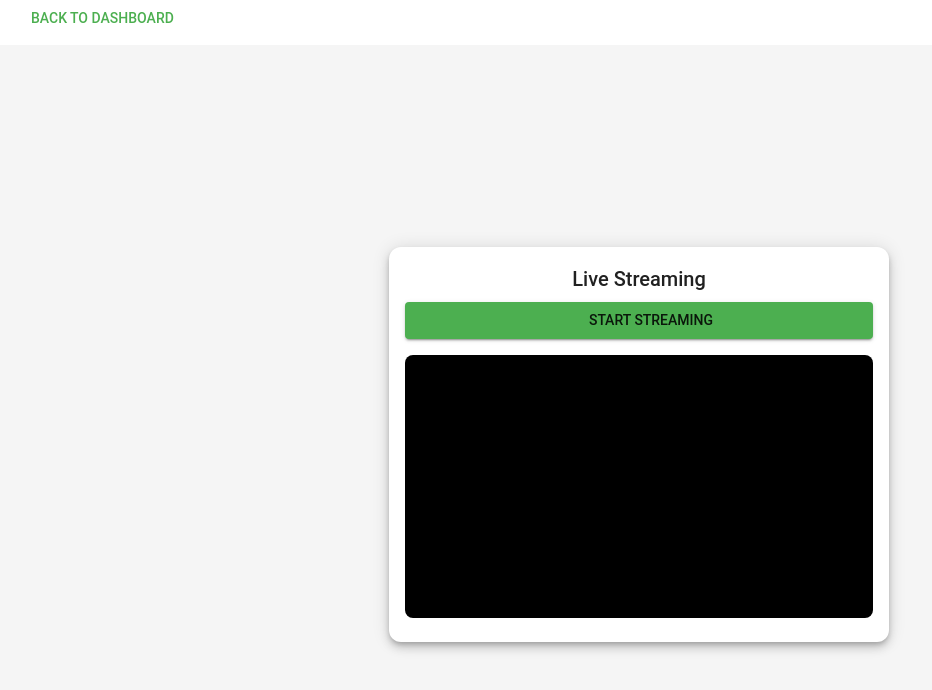
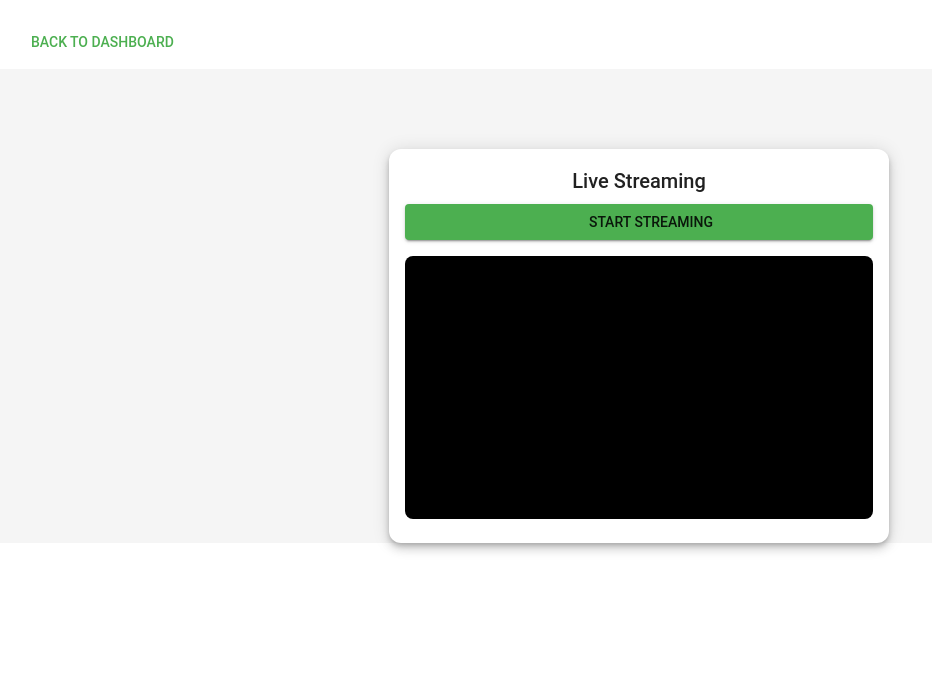
Before and after one commit to sitaramgit/esp32-chick-feeder-react-capacitor, a React (Create React App) app: page /broadcaster in a window 1280 px wide. Shown: the top 690 px of the page, without its empty margins (1-933 px from the left). Built offline with nearby package versions, Linux system fonts and the light colour scheme; some icons are missing.

Commit message:
cros env added

```diff
--- a/package.json
+++ b/package.json
@@ -2,7 +2,6 @@
   "name": "feeder",
   "version": "0.1.0",
   "private": true,
-  "homepage": "https://sitaramgit.github.io/esp32-chick-feeder-react-capacitor",
   "dependencies": {
     "@capacitor/android": "^8.0.0",
     "@capacitor/app": "^8.0.0",
@@ -38,7 +37,9 @@
     "build": "react-scripts build",
     "test": "react-scripts test",
     "eject": "react-scripts eject",
-    "predeploy": "npm run build",
+    "build:mobile": "cross-env PUBLIC_URL=. npm run build",
+    "build:web": "cross-env PUBLIC_URL=https://sitaramgit.github.io/esp32-chick-feeder-react-capacitor npm run build",
+    "predeploy": "npm run build:web",
     "deploy": "gh-pages -d build"
   },
   "eslintConfig": {
@@ -60,6 +61,7 @@
     ]
   },
   "devDependencies": {
+    "cross-env": "^10.1.0",
     "gh-pages": "^6.3.0"
   }
 }
--- a/src/App.tsx
+++ b/src/App.tsx
@@ -3,12 +3,13 @@ import logo from './logo.svg';
 import './App.css';
 import StartStream from './components/StartStream';
 import WatchStream from './components/WatchStream';
-import { Route, Routes } from 'react-router-dom';
+import { HashRouter, Route, Routes } from 'react-router-dom';
 import { Dashboard } from './components/Dashboard';
 import Viewer from './components/Viewer';
 import Broadcaster from './components/Broadcaster';
 import { ThemeProvider, createTheme } from '@mui/material/styles';
 import CssBaseline from '@mui/material/CssBaseline';
+import { Box } from '@mui/material';
 
 const theme = createTheme({
   palette: {
@@ -24,13 +25,21 @@ function App() {
   return (
    <ThemeProvider theme={theme}>
       <CssBaseline />
-    <Routes>
+      <Box
+        sx={{
+          // ───── Main safe area fixes ─────
+          pt: '24px',     // ← status bar / notch
+          pb: '24px',  // ← navigation bar / gesture area
+        }}
+      >
+      <Routes>                                 {/* ← no HashRouter here anymore */}
         <Route path="/" element={<Dashboard />} />
         <Route path="/start" element={<StartStream />} />
         <Route path="/watch" element={<WatchStream />} />
         <Route path="/viewer" element={<Viewer />} />
         <Route path="/broadcaster" element={<Broadcaster />} />
       </Routes>
+      </Box>
     </ThemeProvider>
   );
 }
--- a/src/components/Broadcaster.tsx
+++ b/src/components/Broadcaster.tsx
@@ -124,7 +124,7 @@ export default function Broadcaster() {
     const navigate = useNavigate();
 
     const goBack = () => {
-        navigate("/dashboard");
+        navigate("/");
     };
     return (
         <Box>
@@ -139,7 +139,7 @@ export default function Broadcaster() {
                 display="flex"
                 justifyContent="center"
                 alignItems="center"
-                minHeight="100vh"
+                pt={10}
                 bgcolor="#f5f5f5"
             >
 
```
Also changed, not shown: 1 other file (tests, documents, lock files or other folders). Lines whose indentation alone changed are shown as unchanged.
